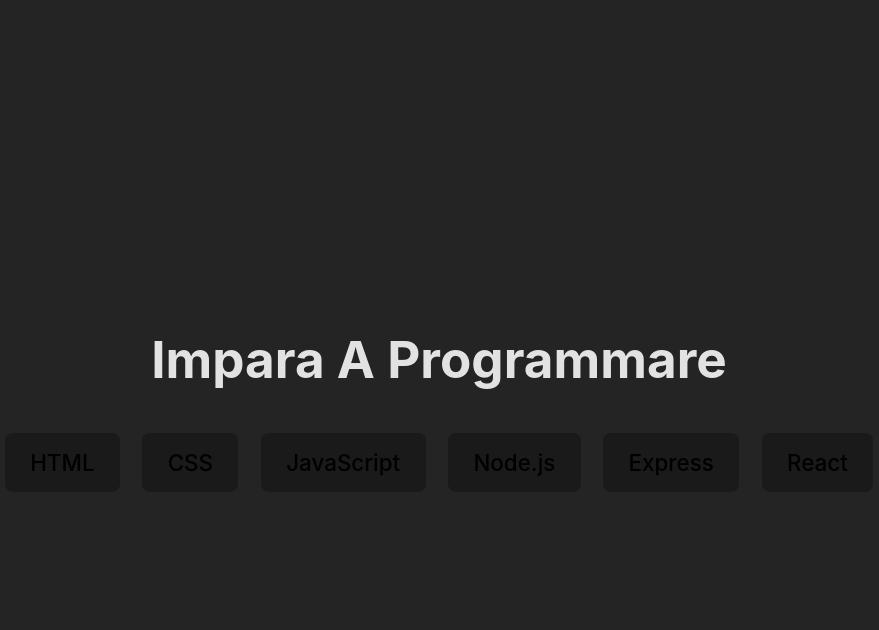
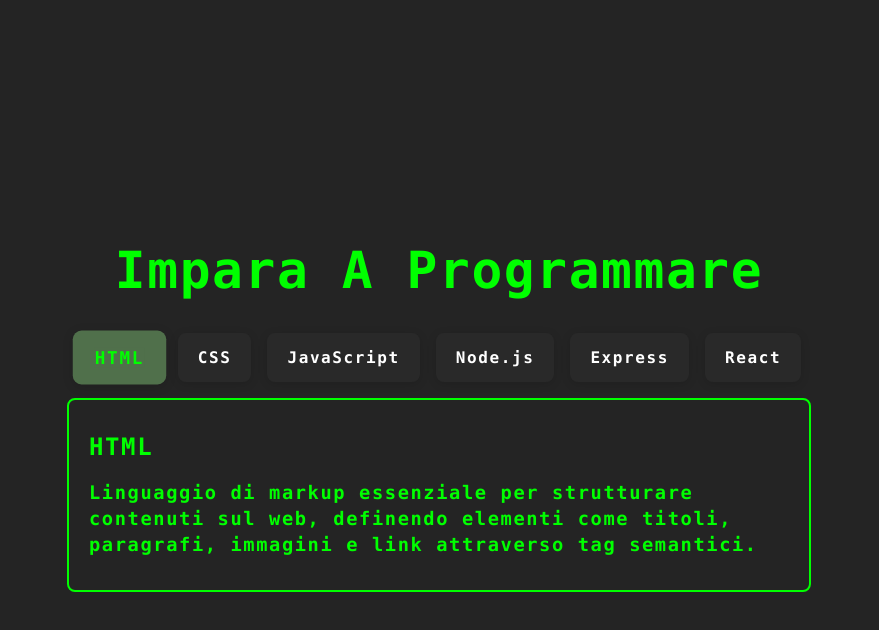
Before and after one commit to giuseppezaccato/react-use-state, a React (Vite) app: page / in a window 1280 px wide. Both pictures are taken after a click on the button "HTML". Shown: the top 630 px of the page, without its empty margins (201-1080 px from the left). Built offline with nearby package versions, Linux system fonts and the light colour scheme.

Commit message:
FIX: useState  + bonus*2 & nice layout

```diff
--- a/src/components/Accordion.jsx
+++ b/src/components/Accordion.jsx
@@ -1,16 +1,24 @@
 // import { useState } from "react"
 
-export default function Accordion({ btns }) {
 
-    // const { btns } = props //* vedi sopra
+const Accordion = ({ btns, openIndex }) => {
+    return (
+        <div>
 
-    return (
-        btns.map(e => {
+            {/* {openIndex != index && <p>`non esistono linguaggi selezionati` </p> */}
+            {btns.map((e, index) => (
+                <div key={e.id}>
 
-            return (
+                    {openIndex === index && (
+                        <div className="langBox">
+                            <h2>{e.title}</h2>
+                            <h3>{e.description}</h3>
+                        </div>
+                    )}
+                </div>
+            ))}
+        </div>
+    );
+};
 
-                <h4 key={e.id} >  {e.title} < br /> {e.description} </h4 >
-            )
-        })
-    )
-}
+export default Accordion
--- a/src/components/Buttons.jsx
+++ b/src/components/Buttons.jsx
@@ -1,22 +1,21 @@
 // import { useState } from "react"
 
 
-export default function Buttons({ btns, handleAccordion }) {
-
+export default function Buttons({ btns, handleAccordion, openIndex }) {
     // const { btns, handleAccordion } = props //* vedi sopra
-
     return (
 
-        <nav>{
+        <nav className="flex gap">
+            {btns.map((element, index) => {
 
-            btns.map(element => {
                 const { id, title } = element
 
                 return (
-                    <button key={id} onClick={handleAccordion} >  {title} </button>
+                    <button key={id} onClick={() => handleAccordion(index)} className={`ui-btn ${openIndex === index && "active"}`} > <span>{title}</span>  </button>
                 )
-            })
-
-        }</nav>
+            }
+            )
+            }
+        </nav>
     )
 }
--- a/src/components/Main.jsx
+++ b/src/components/Main.jsx
@@ -1,26 +1,29 @@
+//task importo hook
 import { useState } from "react"
 
 import Buttons from "./Buttons"
 import Accordion from "./Accordion"
 
 
-
 const Main = (props) => {
 
     const { dev } = props
+    const [openIndex, setOpenIndex] = useState(null)
+    const handleAccordion = (index) => setOpenIndex(openIndex === index ? null : index); //switch ?
 
-    const [openIndex, setOpenIndex] = useState(null)
-
-    const handleAccordion = () => setOpenIndex(openIndex == dev.id ? dev.id : null); //switch ?
-
-    //task controllo
-    setOpenIndex === null ? <p> `non esistono linguaggi selezionati` </p> : null
+    //! il controllo va DENTRO il return!! => sotto i bottoni possibilmente!
+    //todo e magari concatenalo con la comparsa dell'Accordion
+    openIndex === null ? <p> `non esistono linguaggi selezionati` </p> : null
 
     return (
         <>
-            < Buttons btns={dev} handleAccordion={handleAccordion} />
-
-            {openIndex && < Accordion btns={dev} />} {/* test */}
+            < Buttons btns={dev} handleAccordion={handleAccordion} openIndex={openIndex} />
+            {openIndex == null
+                ? <div className="langBox container flex">
+                    <h3>Non hai selezionato alcun linguaggio, selezionane uno!</h3>
+                </div>
+                : < Accordion btns={dev} openIndex={openIndex} />
+            }
 
         </>
     )
--- a/src/data/languages.js
+++ b/src/data/languages.js
@@ -15,7 +15,7 @@
         id: 3,
         title: "JavaScript",
         description: "Linguaggio di programmazione dinamico che consente di aggiungere interattività alle pagine web, manipolando il DOM, gestendo eventi e integrando funzionalità avanzate.",
-        onFocus: "false"
+        onFocus: "true"
     },
     {
         id: 4,
--- a/src/index.css
+++ b/src/index.css
@@ -1,27 +1,18 @@
 :root {
-  font-family: Inter, system-ui, Avenir, Helvetica, Arial, sans-serif;
+  font-family: Menlo, Roboto Mono, monospace;
   line-height: 1.5;
-  font-weight: 400;
+  font-weight: 600;
 
   color-scheme: light dark;
-  color: rgba(255, 255, 255, 0.87);
+  color: lime;
   background-color: #242424;
-
+  letter-spacing: 0.1rem;
   font-synthesis: none;
   text-rendering: optimizeLegibility;
   -webkit-font-smoothing: antialiased;
   -moz-osx-font-smoothing: grayscale;
 }
 
-a {
-  font-weight: 500;
-  color: #646cff;
-  text-decoration: inherit;
-}
-
-a:hover {
-  color: #535bf2;
-}
 
 body {
   text-align: center;
@@ -38,20 +29,199 @@
   line-height: 1.1;
 }
 
-button {
+.langBox {
+  max-width: 700px;
+  height: 10rem;
+  margin: 0 auto;
+  text-align: start;
+  border: 2px solid lime;
   border-radius: 8px;
-  border: 3px solid transparent;
-  padding: 0.6em 1em;
-  font-size: 1.4em;
-  font-weight: 500;
-  font-family: inherit;
-  background-color: #1a1a1a;
-  cursor: pointer;
-  transition: border-color 0.25s;
-  margin: .5em;
+  margin-top: 1rem;
+  padding: 1rem;
+  padding: 15px 20px;
+  line-height: 160%;
+  font-family: Menlo, Roboto Mono, monospace;
 }
 
-button:hover {
-  border-color: #646cff;
-  outline: 1px auto #646cff -webkit-focus-ring-color;
+
+
+
+.flex {
+  display: flex;
+  justify-content: center;
+  align-items: center;
 }
+
+.gap {
+  gap: 1rem;
+}
+
+
+.ui-btn {
+  --btn-default-bg: rgb(41, 41, 41);
+  --btn-padding: 15px 20px;
+  --btn-hover-bg: #50704b;
+  --btn-transition: 0.3s;
+  --btn-letter-spacing: 0.1rem;
+  --btn-animation-duration: 1.2s;
+  --btn-shadow-color: rgba(0, 0, 0, 0.137);
+  --btn-shadow: 0 2px 10px 0 var(--btn-shadow-color);
+  --hover-btn-color: lime;
+  --default-btn-color: #ffffff;
+  --font-size: 16px;
+
+  --font-weight: 600;
+  --font-family: Menlo, Roboto Mono, monospace;
+
+}
+
+
+.ui-btn {
+  box-sizing: border-box;
+  padding: var(--btn-padding);
+  display: flex;
+  align-items: center;
+  justify-content: center;
+  color: var(--default-btn-color);
+  font: var(--font-weight) var(--font-size) var(--font-family);
+  background: var(--btn-default-bg);
+  border: none;
+  border-radius: 8px;
+  outline-color: lime;
+  cursor: pointer;
+  transition: var(--btn-transition);
+  overflow: hidden;
+  box-shadow: var(--btn-shadow);
+}
+
+.ui-btn span {
+  letter-spacing: var(--btn-letter-spacing);
+  transition: var(--btn-transition);
+  box-sizing: border-box;
+  position: relative;
+  background: inherit;
+}
+
+.ui-btn span::before {
+  box-sizing: border-box;
+  position: absolute;
+  content: "";
+  background: inherit;
+}
+
+.ui-btn:hover {
+  background: var(--btn-hover-bg);
+}
+
+
+.ui-btn:hover span,
+.ui-btn:focus span {
+  color: var(--hover-btn-color);
+}
+
+.ui-btn:hover span::before,
+.ui-btn:focus span::before {
+  animation: chitchat linear both var(--btn-animation-duration);
+}
+
+@keyframes chitchat {
+  0% {
+    content: "#";
+  }
+
+  5% {
+    content: ".";
+  }
+
+  10% {
+    content: "^{";
+  }
+
+  15% {
+    content: "-!";
+  }
+
+  20% {
+    content: "#$_";
+  }
+
+  25% {
+    content: "№:0";
+  }
+
+  30% {
+    content: "#{+.";
+  }
+
+  35% {
+    content: "@}-?";
+  }
+
+  40% {
+    content: "?{4@%";
+  }
+
+  45% {
+    content: "=.,^!";
+  }
+
+  50% {
+    content: "?2@%";
+  }
+
+  55% {
+    content: "\;1}]";
+  }
+
+  60% {
+    content: "?{%:%";
+    right: 0;
+  }
+
+  65% {
+    content: "|{f[4";
+    right: 0;
+  }
+
+  70% {
+    content: "{4%0%";
+    right: 0;
+  }
+
+  75% {
+    content: "'1_0<";
+    right: 0;
+  }
+
+  80% {
+    content: "{0%";
+    right: 0;
+  }
+
+  85% {
+    content: "]>'";
+    right: 0;
+  }
+
+  90% {
+    content: "4";
+    right: 0;
+  }
+
+  95% {
+    content: "2";
+    right: 0;
+  }
+
+  100% {
+    content: "";
+    right: 0;
+  }
+}
+
+/*task BONUS classe aggiunta dinamicamente  */
+.active {
+  scale: 1.1;
+  background-color: #50704b;
+  color: lime;
+}
```
